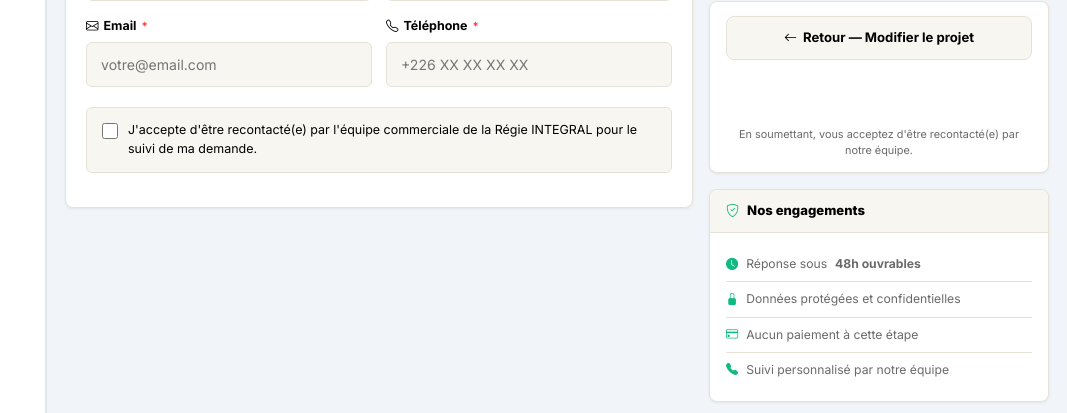
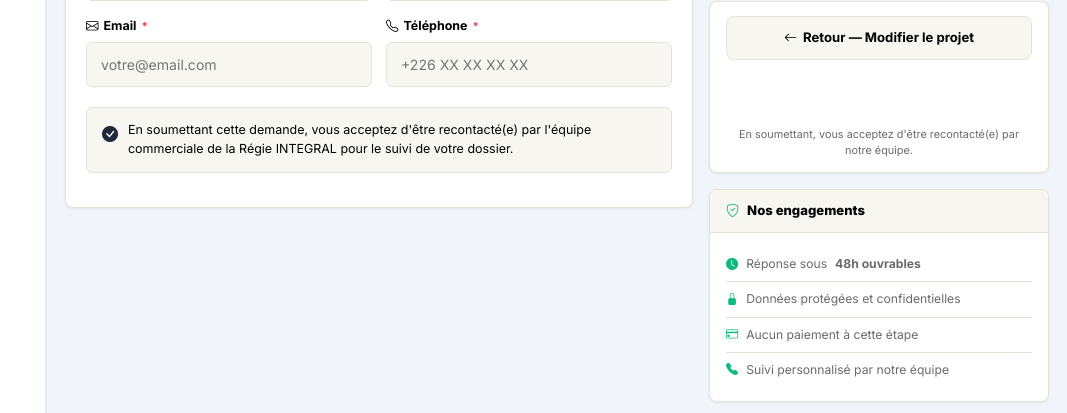
Before and after one commit to ibrahimsaw/GestionIntegral, a Django app: template templates/portail/reserver_etape3.html in a window 1280 px wide. Shown: the part 386-799 px from the top of the page, without its empty margins (213-1280 px from the left). Run offline with Django 5.2, Linux system fonts and the light colour scheme; the template is opened without the code that fills it, so the values that code supplies are empty.

Commit message:
vous acceptez d'être recontacté(e) par l'équipe

```diff
--- a/templates/portail/contact.html
+++ b/templates/portail/contact.html
@@ -262,7 +262,7 @@
       <div class="dots-deco"></div>
       <div class="card-icon"><i class="bi bi-envelope-fill"></i></div>
       <div class="card-title">Email</div>
-      <div class="card-text">Envoyez-nous vos questions, nous répondons sous 24h</div>
+      <div class="card-text">Envoyez-nous vos questions, nous répondons sous 48h</div>
         <a href="mailto:{{ CONTACT_EMAIL }}" class="card-link"><i class="bi bi-envelope"></i> {{ CONTACT_EMAIL }} <i class="bi bi-arrow-right"></i></a>
       {% if CONTACT_EMAIL1 %}
         <a href="mailto:{{ CONTACT_EMAIL1 }}" class="card-link"><i class="bi bi-envelope"></i>{{ CONTACT_EMAIL1 }} <i class="bi bi-arrow-right"></i></a>
@@ -346,7 +346,7 @@
         <span class="faq-chevron"><i class="bi bi-chevron-down"></i></span>
       </div>
       <div class="faq-body">
-        Notre équipe traite les demandes sous 24 heures ouvrables. Vous recevrez un devis détaillé par email.
+        Notre équipe traite les demandes sous 48 heures ouvrables. Vous recevrez un devis détaillé par email.
       </div>
     </div>
 
--- a/templates/portail/reserver_etape3.html
+++ b/templates/portail/reserver_etape3.html
@@ -369,16 +369,15 @@
               </div>
             </div>
 
-            <!-- Checkbox -->
+            <!-- Consentement automatique (plus de case à cocher) -->
             <div class="form-row">
-              <label class="check-row" for="accepte_contact">
-                <input type="checkbox" name="accepte_contact" id="accepte_contact"
-                       {% if form.accepte_contact.value %}checked{% endif %}>
+              <div class="check-row" style="cursor:default">
+                <i class="bi bi-check-circle-fill" style="color:var(--color-primary);font-size:1rem;flex-shrink:0;margin-top:1px"></i>
                 <span>
-                  J'accepte d'être recontacté(e) par l'équipe commerciale de la Régie INTEGRAL
-                  pour le suivi de ma demande.
+                  En soumettant cette demande, vous acceptez d'être recontacté(e) par l'équipe commerciale
+                  de la Régie INTEGRAL pour le suivi de votre dossier.
                 </span>
-              </label>
+              </div>
             </div>
 
           </form>
```
Also changed, not shown: portail/forms.py (+8 -6 lines).
